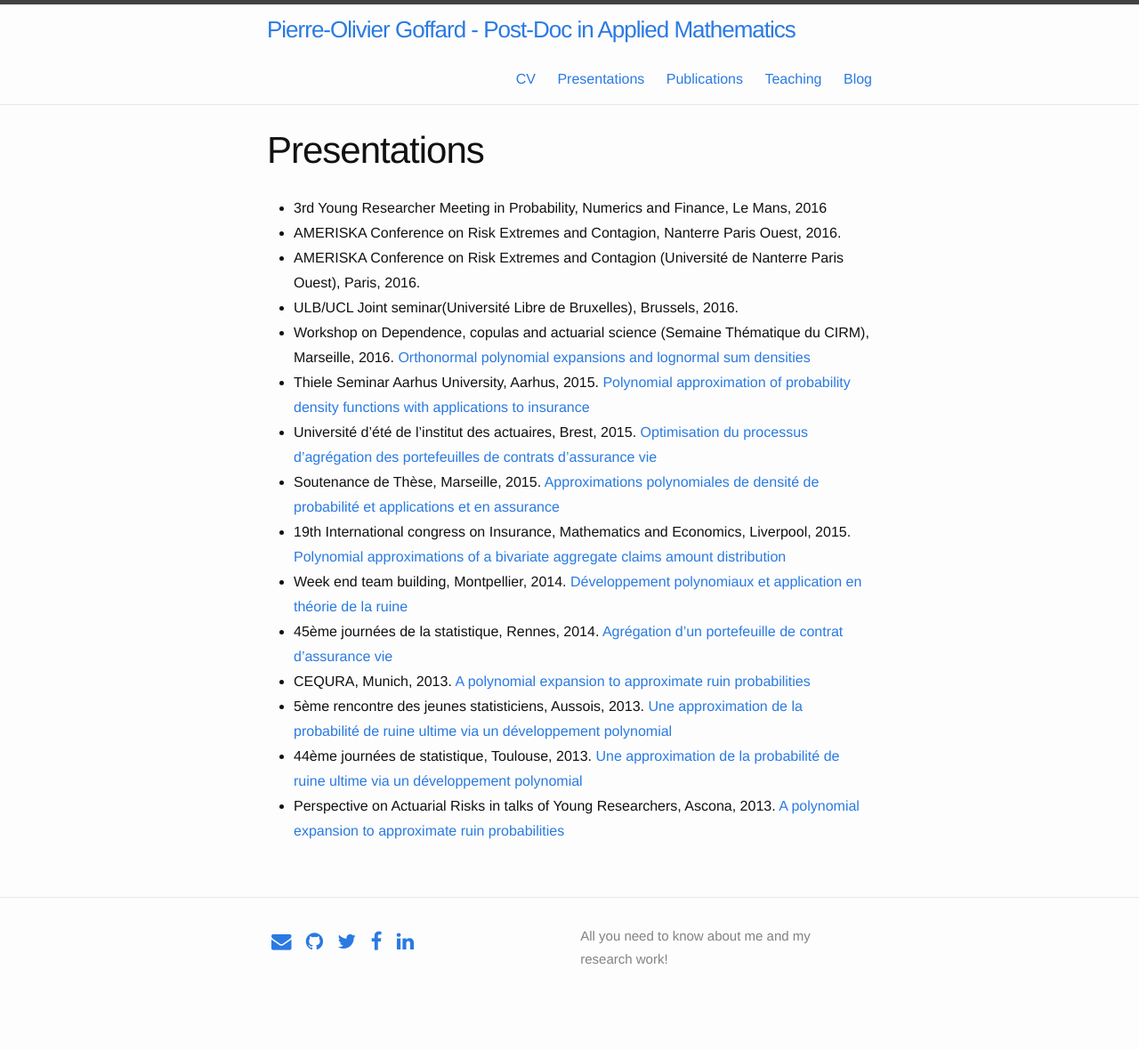
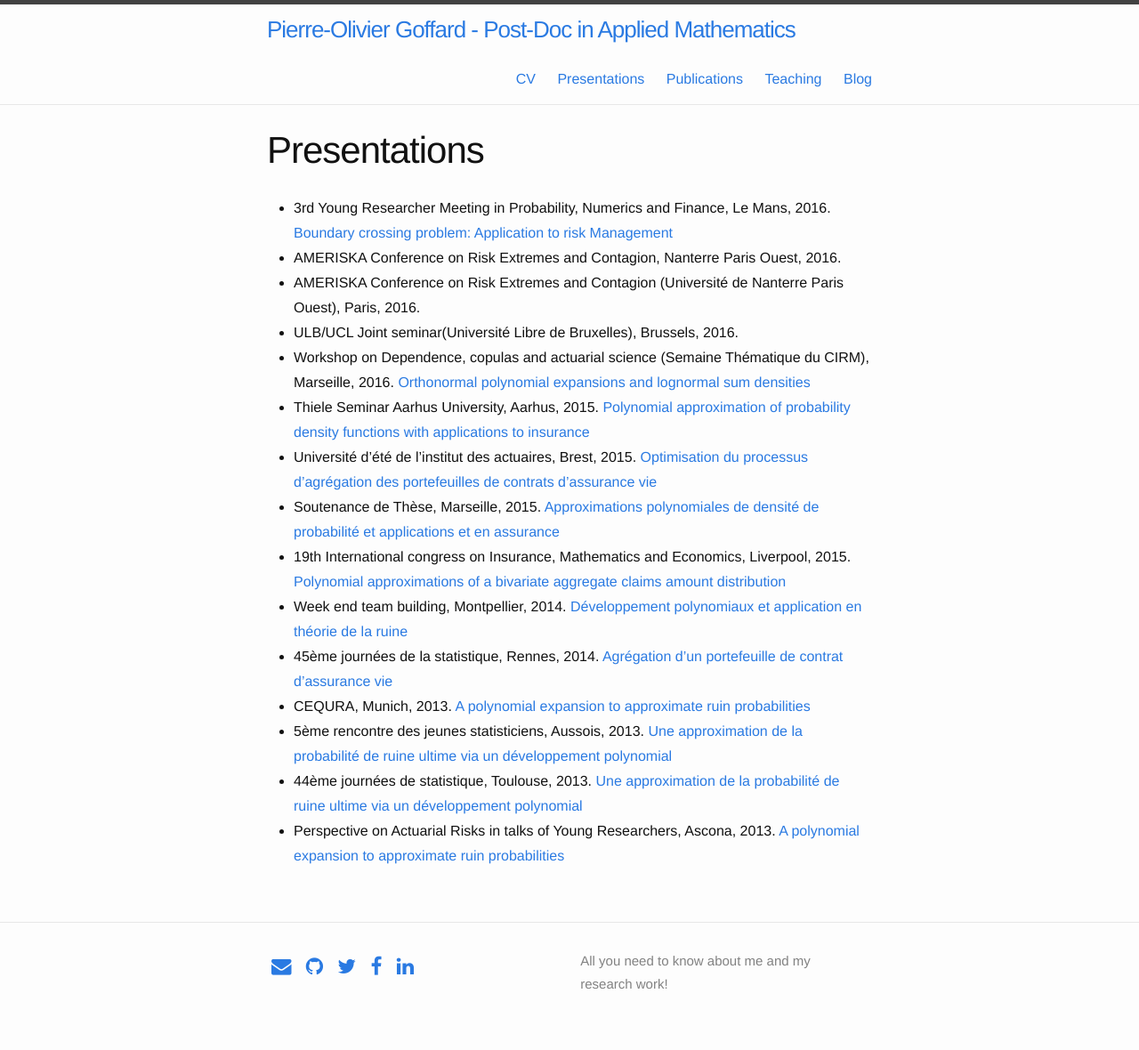
Before and after one commit to LaGauffre/LaGauffre.github.io, a Jekyll site: the page built from Presentations.md, in a window 1280 px wide. Shown: the whole page at 89% size. Built offline with Jekyll 4.4.1, drawn with Linux system fonts in a browser that asks for light colours; nearby versions of some CDN libraries; before the commit the page ends 1152 px from its top, so only the background shows below that.

Commit message:
maj presentation

```diff
--- a/Presentations.md
+++ b/Presentations.md
@@ -4,7 +4,8 @@ title: Presentations
 permalink: /Presentations/
 ---
 
-* 3rd Young Researcher Meeting in Probability, Numerics and Finance, Le Mans, 2016
+* 3rd Young Researcher Meeting in Probability, Numerics and Finance, Le Mans, 2016.
+[Boundary crossing problem: Application to risk Management ](/Presentations/YoungResearcherInProbability.pdf)
 * AMERISKA Conference on Risk Extremes and Contagion, Nanterre Paris Ouest, 2016.
 * AMERISKA Conference on Risk Extremes and Contagion (Université de Nanterre Paris Ouest), Paris, 2016.
 * ULB/UCL Joint seminar(Université Libre de Bruxelles), Brussels, 2016.
```
Also changed, not shown: 1 other file.
